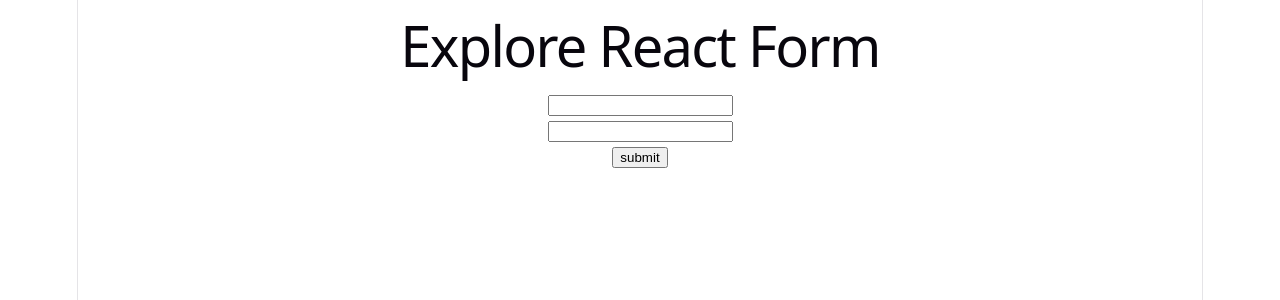
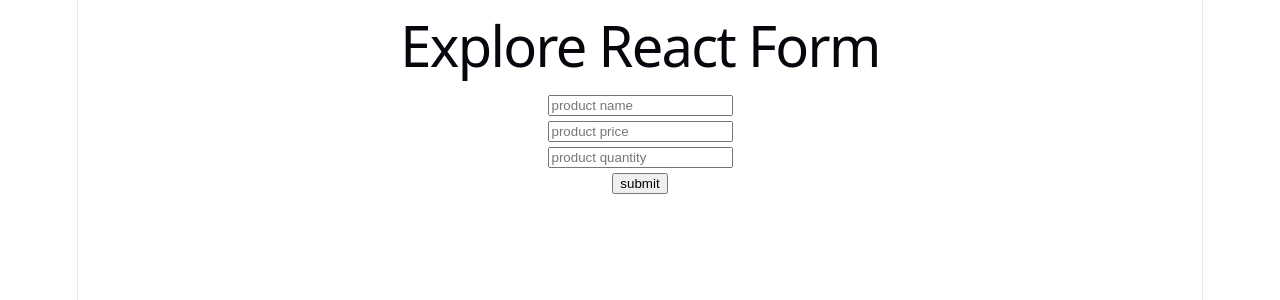
Before and after one commit to Mainul-J/react-core-concept-part-3, a React (Vite) app: page / in a window 1280 px wide. Shown: the top 300 px of the page. Built offline with nearby package versions, Linux system fonts and the light colour scheme.

Commit message:
product management or real examples

```diff
--- a/src/App.jsx
+++ b/src/App.jsx
@@ -2,6 +2,7 @@
 import ControlledField from './Components/ControlledFiled/ControlledField'
 import FormAction from './Components/FormAction/FormAction'
 import HookForm from './Components/hooksForm/HookForm'
+import Productsmanagement from './Components/ProductsManagement/Productsmanagement'
 import SimpleFrom from './Components/SimpleFrom/SimpleFrom'
 import UnControlledField from './Components/UnControlledFirld/UnControlledField'
 
@@ -15,7 +16,8 @@
       {/* <FormAction></FormAction> */}
       {/* <ControlledField></ControlledField> */}
       {/* <UnControlledField></UnControlledField> */}
-      <HookForm></HookForm>
+      {/* <HookForm></HookForm> */}
+      <Productsmanagement></Productsmanagement>
     </>
   )
 }
--- /dev/null
+++ b/src/Components/ProductsManagement/ProductForm.jsx
@@ -0,0 +1,34 @@
+import React from 'react';
+
+const ProductForm = () => {
+    const handleProductSubmit = e =>{
+        e.preventDefault();
+        // console.log(e.target);
+        const name = e.target.name.value;
+        const price = e.target.price.value;
+        const quantity = e.target.quantity.value;
+        // console.log(name , price, quantity);
+        const newProduct ={
+            name,
+            price,
+            quantity
+        }
+        console.log(newProduct);
+    }
+
+    return (
+        <div>
+            <form onSubmit={handleProductSubmit}>
+                <input type="text" name="name" placeholder='product name'/>
+                <br />
+                <input type="text" name="price" placeholder='product price'/>
+                <br />
+                <input type="text" name="quantity" placeholder='product quantity'/>
+                <br />
+                <input type="submit" value="submit" />
+            </form>
+        </div>
+    );
+};
+
+export default ProductForm;
--- /dev/null
+++ b/src/Components/ProductsManagement/ProductTable.jsx
@@ -0,0 +1,11 @@
+import React from 'react';
+
+const ProductTable = () => {
+    return (
+        <div>
+
+        </div>
+    );
+};
+
+export default ProductTable;
--- /dev/null
+++ b/src/Components/ProductsManagement/Productsmanagement.jsx
@@ -0,0 +1,14 @@
+import React from 'react';
+import ProductForm from './ProductForm';
+import ProductTable from './ProductTable';
+
+const Productsmanagement = () => {
+    return (
+        <div>
+            <ProductForm></ProductForm>
+            <ProductTable></ProductTable>
+        </div>
+    );
+};
+
+export default Productsmanagement;
```
